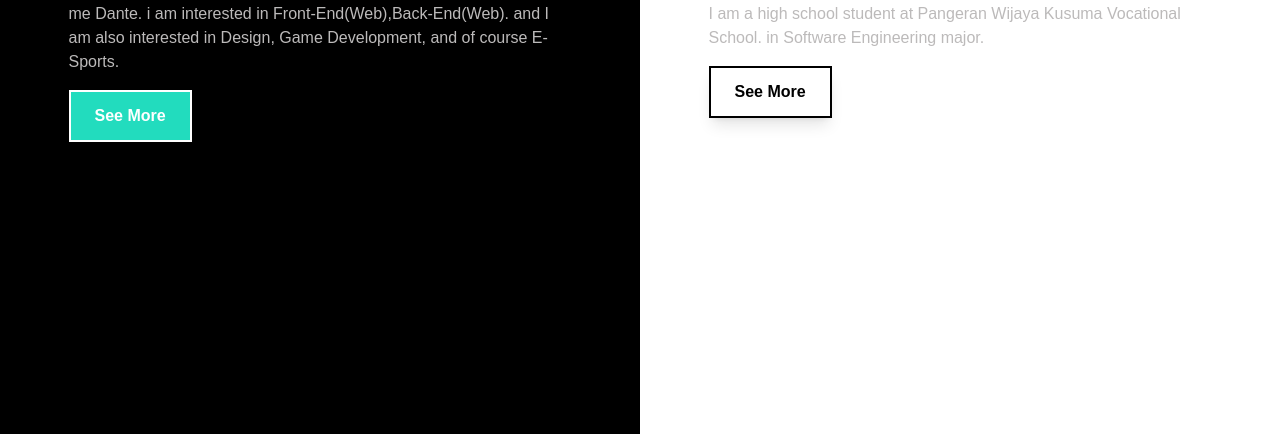
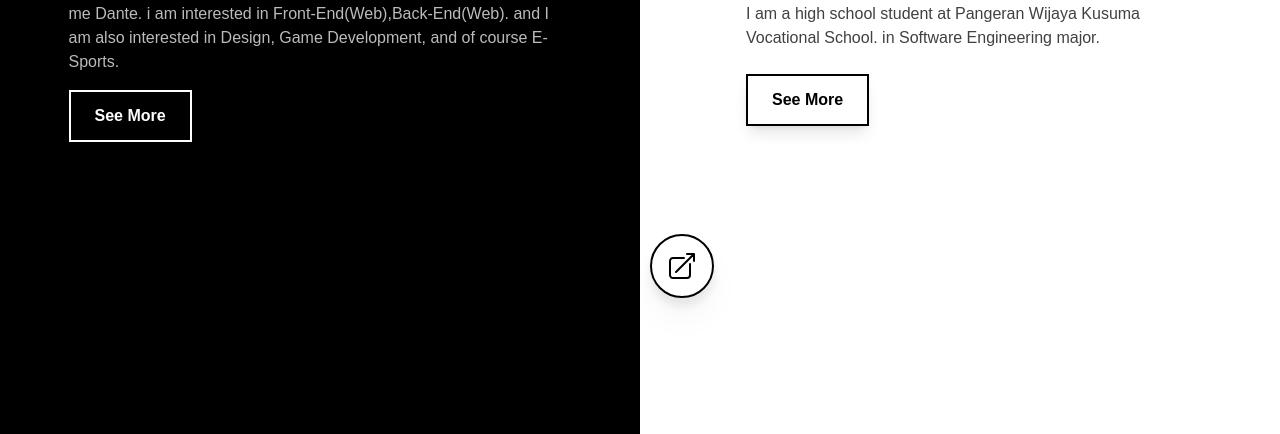
Before and after one commit to dante-heisenberg/portofolio, a website: page src/index.html in a window 1280 px wide. Shown: the part 366-800 px from the top of the page. Drawn offline with Linux system fonts and the light colour scheme.

Commit message:
second commit, menambahkan tombol

```diff
--- a/src/index.html
+++ b/src/index.html
@@ -9,28 +9,35 @@
 </head>
 <body style="font-family: 'Chakra Petch', sans-serif;">
     <main class="flex h-screen">
+        <!-- Dante Section -->
         <div class="w-6/12 h-full bg-black text-white flex items-center justify-center flex-col">
             <div class="space-y-4">
                 <h1 class="font-bold text-3xl">Dante Heisenberg</h1>
                 <p class="text-[#BCBABA] w-[503px]">My name is Dante Heisenberg, I' m from Indonesia.
                 You can also call me Dante. i am interested in Front-End(Web),Back-End(Web). and I am also interested in Design, Game Development, and of course E-Sports.</p>
                 <div class="flex">
-                    <div class="bg-[#22DCBE] p-3 px-6 border-2 border-white font-semibold hover:scale-110 transition-all duration-150">See More</div>
+                    <div class="p-3 px-6 border-2 border-white font-semibold hover:scale-110 transition-all duration-150 cursor-pointer">See More</div>
                     <div>
 
                     </div>
                 </div>
             </div>
         </div>
-        <div class="bg-black ">
 
+        <!-- Next Button to next Page -->
+        <div class="bg-white w-16 h-16 border-2 border-black rounded-full absolute left-[650px] top-3/4 flex justify-center items-center drop-shadow-xl hover:scale-110 transition-all duration-150 hover:bg-black hover:border-white hover:text-white cursor-pointer">
+            <svg xmlns="http://www.w3.org/2000/svg" fill="none" viewBox="0 0 24 24" stroke-width="1.5" stroke="currentColor" class="w-8 h-8">
+                <path stroke-linecap="round" stroke-linejoin="round" d="M13.5 6H5.25A2.25 2.25 0 003 8.25v10.5A2.25 2.25 0 005.25 21h10.5A2.25 2.25 0 0018 18.75V10.5m-10.5 6L21 3m0 0h-5.25M21 3v5.25" />
+              </svg>
         </div>
+
+        <!-- Risky Section -->
         <div class="w-6/12 h-full bg-white text-black flex items-center justify-center flex-col">
-            <div class="space-y-4">
+            <div class="space-y-6">
                 <h1 class="font-bold text-3xl">Muhammad Risky</h1>
-                <p class="text-[#BCBABA] w-[503px]">I am a high school student at Pangeran Wijaya Kusuma Vocational School. in Software Engineering major.</p>
+                <p class="text-[#424040] w-[428px]">I am a high school student at Pangeran Wijaya Kusuma Vocational School. in Software Engineering major.</p>
                 <div class="flex">
-                    <div class="border-2 border-black p-3 px-6 border-2 border-white shadow-lg font-semibold hover:scale-110 transition-all duration-150">See More</div>
+                    <div class="border-2 border-black p-3 px-6 shadow-lg font-semibold hover:scale-110 transition-all duration-150 cursor-pointer">See More</div>
                     <div>
 
                     </div>
```
Also changed, not shown: dist/output.css, 2 other files.
